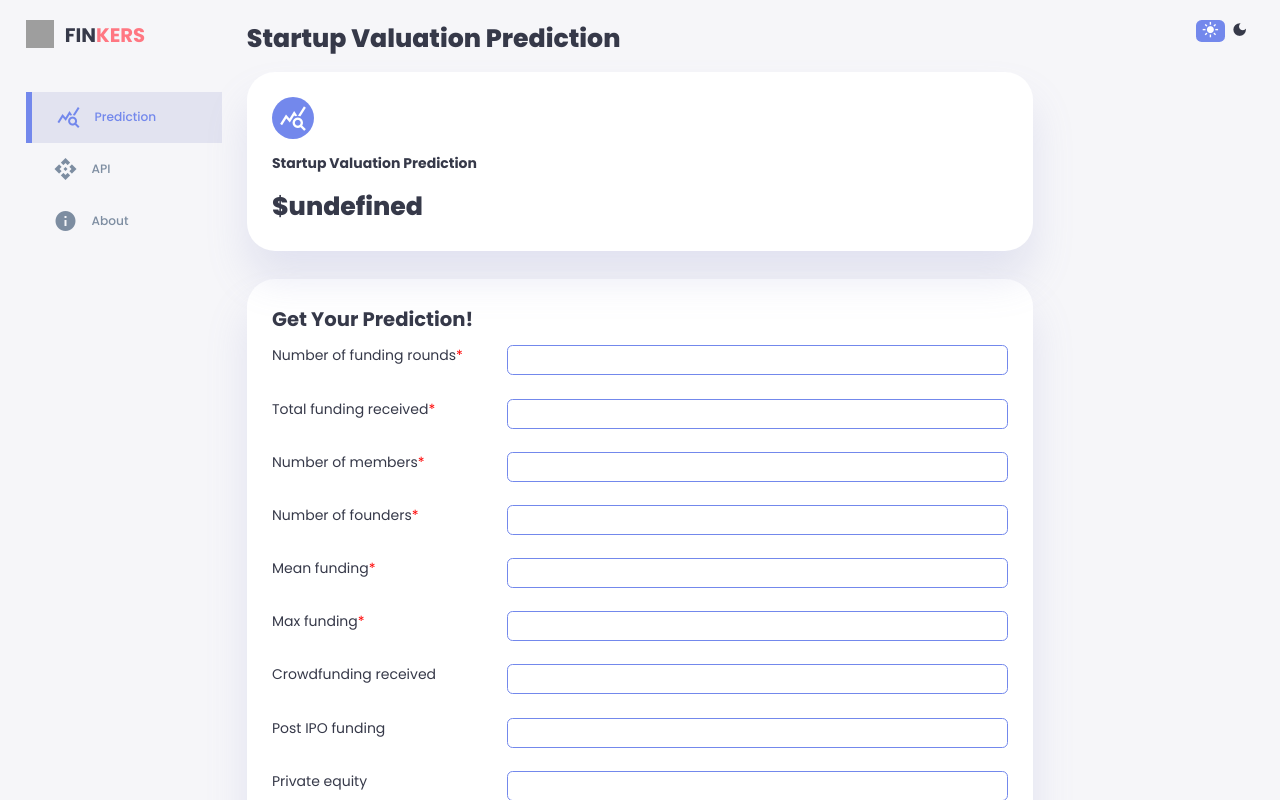
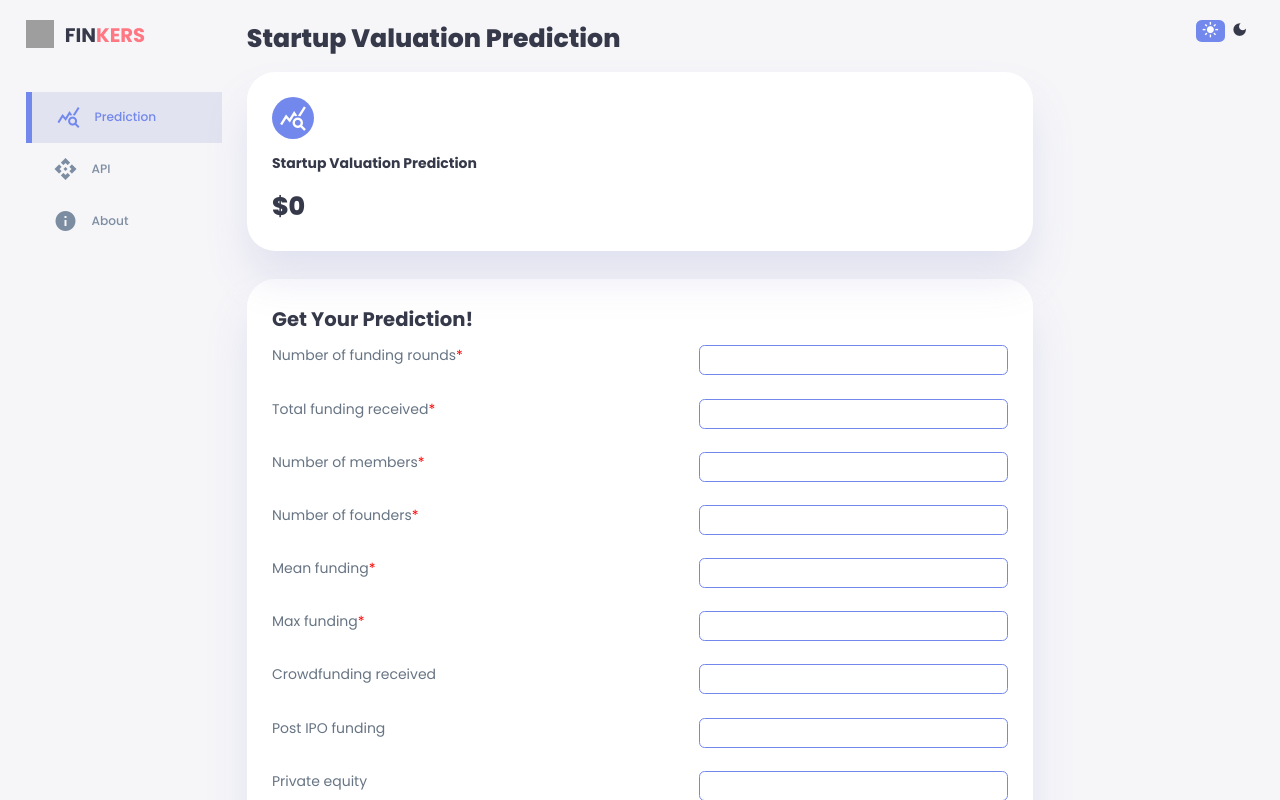
Before and after one commit to kaixiangtay/Startup-Valuation-with-Machine-Learning, a React (Create React App) app in the folder client/: page /prediction in a window 1280 px wide. Shown: the top 800 px of the page. Built offline with nearby package versions, Linux system fonts and the light colour scheme; grey boxes are pictures that could not be loaded.

Commit message:
change form styling

```diff
--- a/client/src/App.css
+++ b/client/src/App.css
@@ -435,10 +435,11 @@ main .form div {
 }
 
 .input-field label {
-  width: 24rem;
+  width: 36rem;
   margin-right: 0.625rem;
   font-size: 1rem;
   font-weight: 400;
+  color: var(--color-dark-variant);
 }
 
 .required::after{
@@ -448,13 +449,21 @@ main .form div {
 }
 
 .input-field input {
-  width: 100%;
+  width: 50%;
   outline: none;
   border: 0.06rem solid var(--color-primary);
   font-size: 0.87rem;
   padding: 0.5rem 0.625rem;
   border-radius: var(--border-radius-1);
   transition: all 0.3s ease;
+  color: var(--color-dark-variant);
+  background-color: var(--color-white);
+}
+
+.form-btn {
+  margin-bottom: 1rem;
+  display: flex;
+  align-items: flex-start;
 }
 
 .submit-btn {
@@ -466,8 +475,6 @@ main .form div {
   color: var(--color-white);
   border-radius: var(--border-radius-1);
   outline: none;
-  display: flex;
-  align-items: flex-end;
 }
 
 .input-field:last-child {
--- a/client/src/App.js
+++ b/client/src/App.js
@@ -22,7 +22,7 @@ function App() {
       <div className='container'>
         <SidebarWrapper />
         <Routes>
-          <Route path='prediction' element={<Prediction />} />
+          <Route path='prediction' element={<Prediction valuation={valuation} setValuation={setValuation}/>} />
           <Route path='api' element={<ApiPage />} />
           <Route path='about' element={<About />} />
         </Routes>
--- a/client/src/components/form.js
+++ b/client/src/components/form.js
@@ -613,7 +613,7 @@ class Form extends Component {
                             required
                         ></input>
                     </div>
-                    <div>
+                    <div className="form-btn">
                         <input type="submit" value="Submit" className="submit-btn"/>
                     </div>
                 </form>
```
Also changed, not shown: 1 other file (tests, documents, lock files or other folders).
